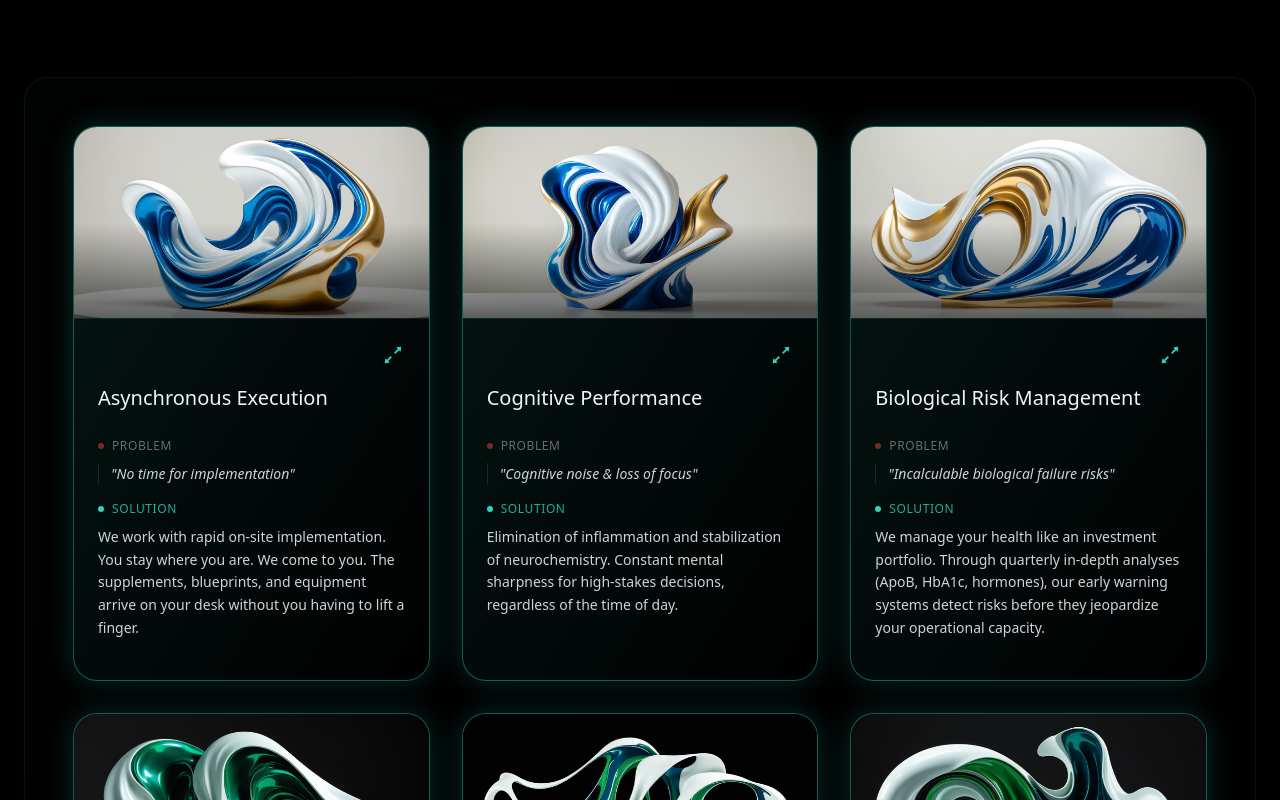
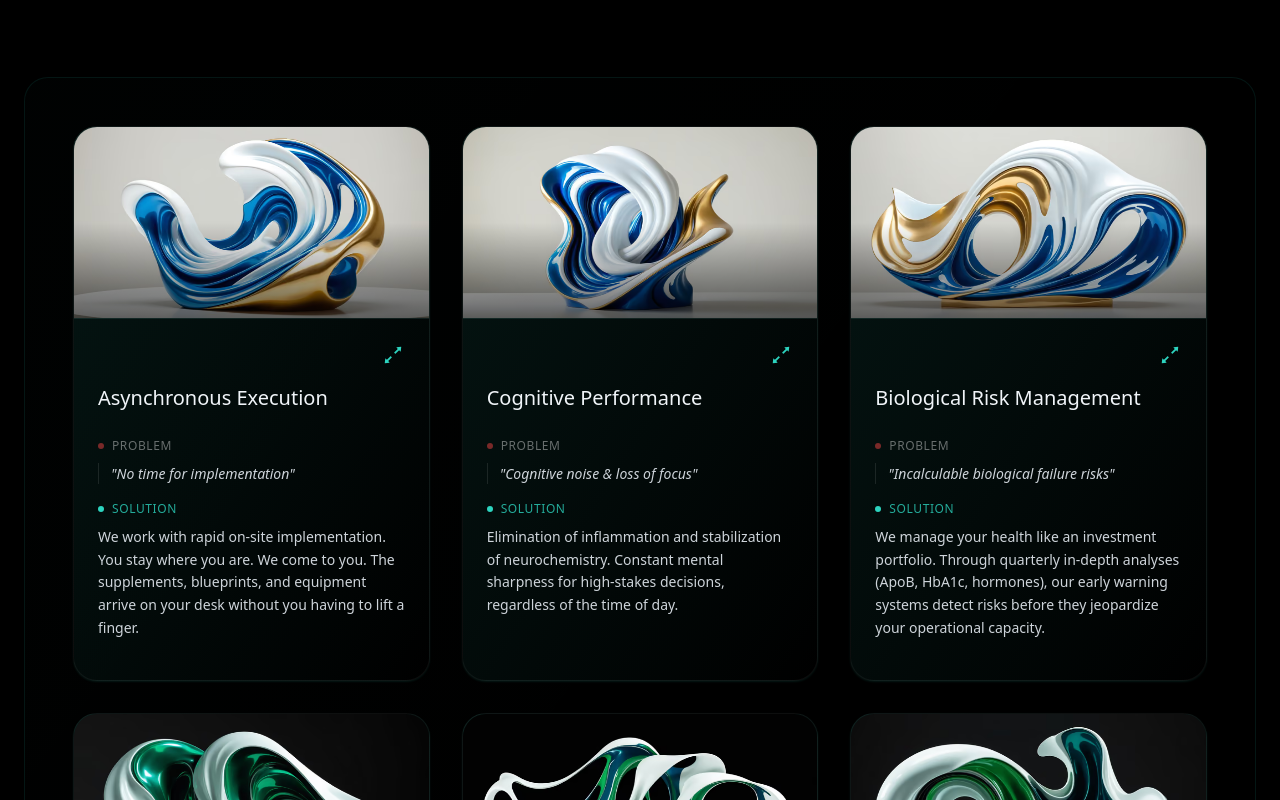
Before and after one commit to LucianoKutger/ArcviteEnglish, a React (Vite) app: page / in a window 1280 px wide. Shown: the part 8260-9060 px from the top of the page. Built offline with nearby package versions, Linux system fonts and the light colour scheme.

Commit message:
fix: scope protocol card glow by viewport

```diff
--- a/src/components/cards/SolutionCard.module.scss
+++ b/src/components/cards/SolutionCard.module.scss
@@ -5,11 +5,11 @@
   display: flex;
   flex-direction: column;
   background: linear-gradient(to bottom right, $cyan-10, transparent);
-  border: 1px solid $cyan-40;
+  border: 1px solid $white-05;
   border-radius: 1.5rem;
   overflow: hidden;
   cursor: pointer;
-  box-shadow: $shadow-glow-cyan;
+  box-shadow: 0 1px 2px 0 $cyan-10;
   transition: all 0.3s ease;
 
   @media (max-width: ($breakpoint-lg - 1px)) {
@@ -17,26 +17,24 @@
     background:
       linear-gradient(to bottom right, $cyan-10, transparent 58%),
       $black;
+    border-color: $cyan-40;
+    box-shadow: $shadow-glow-cyan;
   }
 }
 
 /* Hover-Effekte für die Karte selbst (entspricht Tailwind's hover:) */
 @media (min-width: $breakpoint-lg) and (hover: hover) and (pointer: fine) {
   .card:hover {
-    border-color: $cyan-70;
-    box-shadow:
-      0 0 18px $cyan-30,
-      0 0 42px $cyan-40;
+    border-color: $cyan-30;
+    box-shadow: 0 0 30px $cyan-10;
   }
 }
 
 .card:focus-visible {
   outline: 2px solid $cyan;
   outline-offset: 4px;
-  border-color: $cyan-70;
-  box-shadow:
-    0 0 18px $cyan-30,
-    0 0 42px $cyan-40;
+  border-color: $cyan-30;
+  box-shadow: 0 0 30px $cyan-10;
 }
 
 .imageContainer {
```
